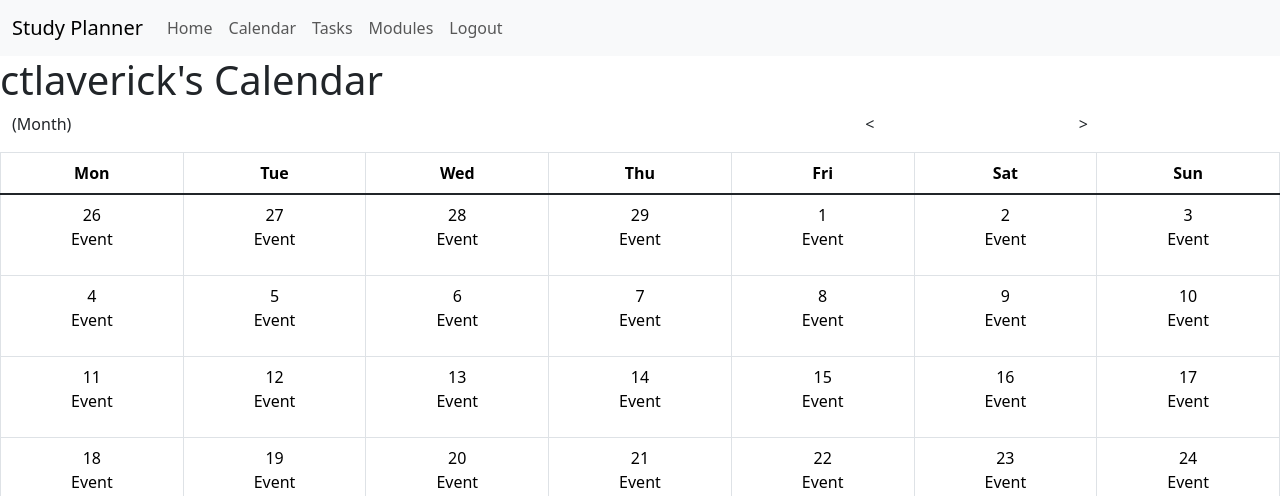
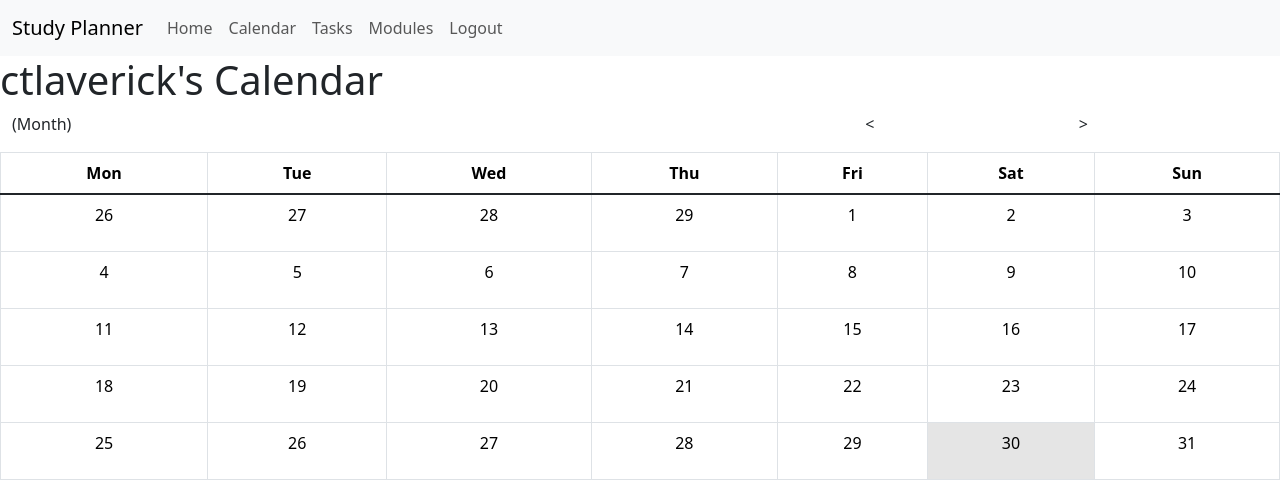
Before and after one commit to ctlaverick/StudyPlanner, a Flask app: page /events/calendar in a window 1280 px wide. Shown: the top 496 px of the page. Run offline with Flask 3, Linux system fonts and the light colour scheme; a user stored in the database is signed in; data comes from the database, SQL or seed files in the repository.

Commit message:
Calendar 0.1

```diff
--- a/StudyPlanner/core.py
+++ b/StudyPlanner/core.py
@@ -168,6 +168,21 @@ def calendarPage():
     events = Event.query.filter_by(user=userid).filter(Event.due_date.between(date1, date2)).all()
     userEvents = current_user.events
     print(userEvents)
+    print(userEvents[1].due_date.day)
+
+
+    #New Format
+    # Generate list for the calendar [calendar]
+    # List contains a sub list for week [ [week1], [week2], ...]
+    # Which contains a sublist for day
+    # which will include day, month, events
+    # Then in the template loop through the calendar list for each week
+    # Loop for each day
+    # for each day print the day number
+    # If it is the last month or current month change to a greyish colour
+    # if the day is current day, highlight it
+    #for event in day list, list the event names
+
     todaysEvents = Event.query.filter_by(user=userid).filter_by(due_date = today).all()
     print(todaysEvents)
     return render_template("core/calendar.html", month=month_days, day_date=day_date, current_month=month, user=userid, todaysEvents=todaysEvents)
@@ -197,5 +212,3 @@ def addEvent():
         return redirect(url_for('core.calendarPage'))
 
     return render_template("core/addEvent.html")
-# if __name__=="__main__":
-#     app.run(debug=True)
--- a/StudyPlanner/templates/core/calendar.html
+++ b/StudyPlanner/templates/core/calendar.html
@@ -32,16 +32,12 @@
             {% for week in month %}
             <tr>
                 {% for day in week %}
-                    {% if day == day_date %}
-                    <td class="table-active ">{{ day }}</td>
-                    {% else %}
-                    <td>
-                        {{ day }}
-                        <div class="container-sm">
-                            <p>Event</p>
-                        </div>
+                    <td class="{% if day == day_date %} table-active {% endif %}">
+                        <p>{{ day }}</p>
+                        {% for event in userEvents %}
+
+                        {% endfor %}
                     </td>
-                    {% endif %}
                 {% endfor %}
             </tr>
             {% endfor %}
```
